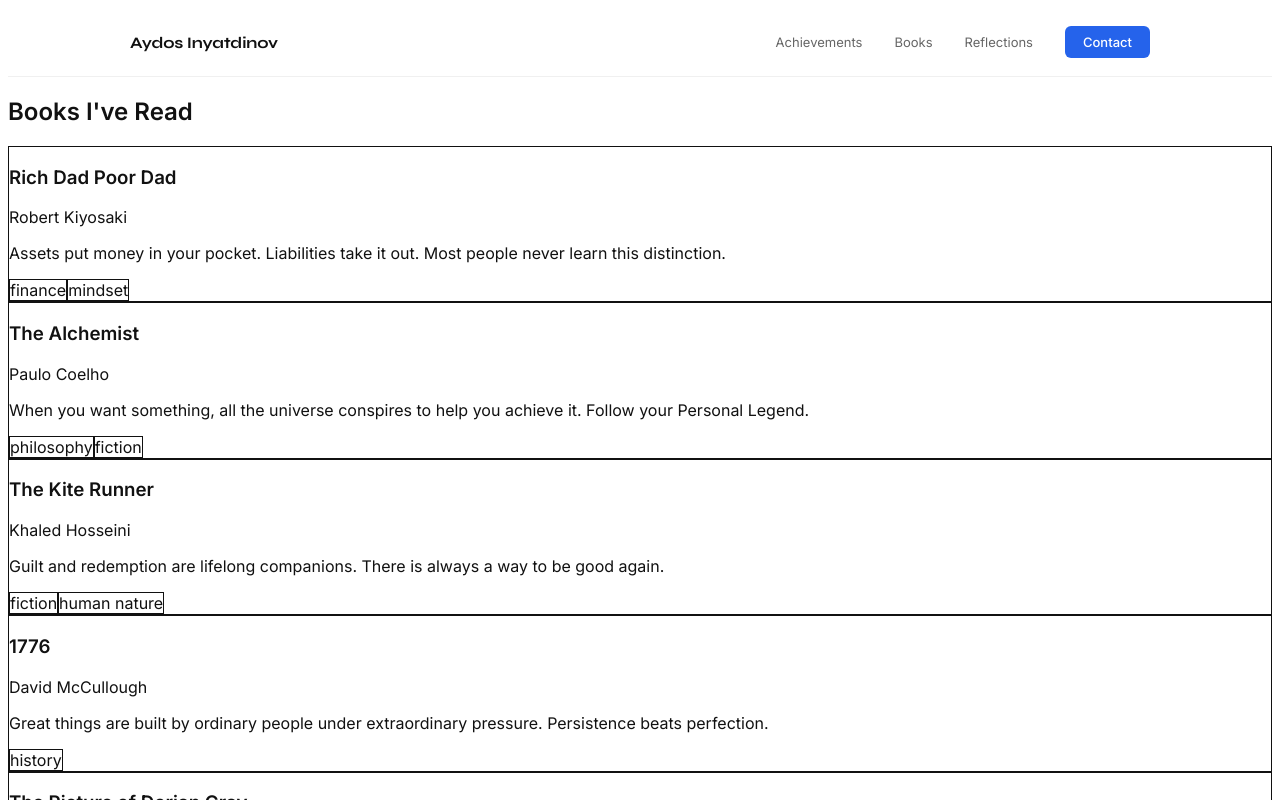
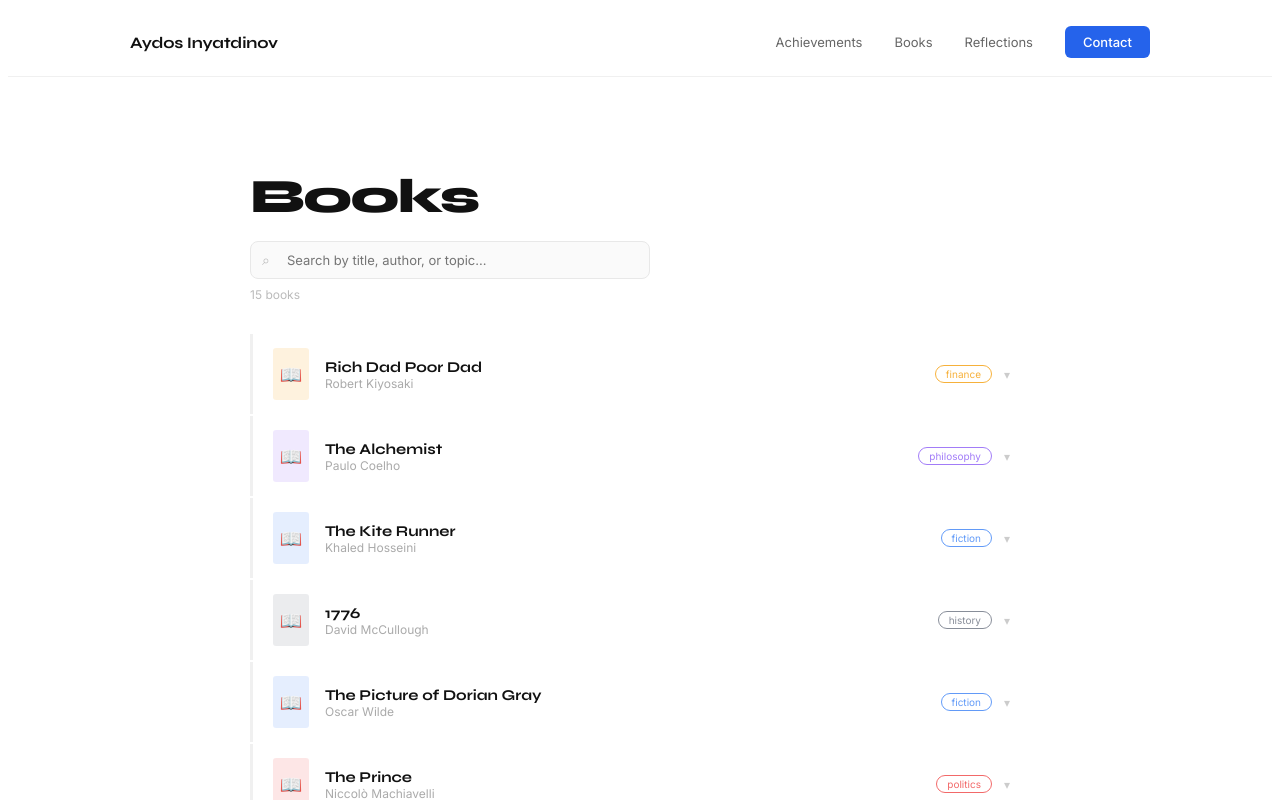
Before and after one commit to AydosIn/my-site, a Next.js app: page /books in a window 1280 px wide. Shown: the top 800 px of the page. Built offline with nearby package versions, Linux system fonts and the light colour scheme.

Commit message:
books page: interactive search and expand

```diff
--- a/app/books/page.tsx
+++ b/app/books/page.tsx
@@ -1,28 +1,184 @@
-import { Container } from "@components/Container";
-import { Section } from "@components/Section";
-import { Card } from "@components/Card";
-import { Badge } from "@components/Badge";
+"use client";
+
 import { books } from "@data/books";
+import { useState } from "react";
 
-export const metadata = { title: "Books" };
+const genreColors: Record<string, string> = {
+  finance: "#f59e0b",
+  philosophy: "#8b5cf6",
+  fiction: "#3b82f6",
+  politics: "#ef4444",
+  writing: "#10b981",
+  economics: "#f97316",
+  history: "#6b7280",
+  mathematics: "#06b6d4",
+  education: "#06b6d4",
+  "human nature": "#ec4899",
+  strategy: "#ef4444",
+  psychology: "#8b5cf6",
+  science: "#3b82f6",
+  thinking: "#f97316",
+  craft: "#10b981",
+  productivity: "#f59e0b",
+  behavior: "#f59e0b",
+};
 
 export default function BooksPage() {
+  const [query, setQuery] = useState("");
+  const [openId, setOpenId] = useState<string | null>(null);
+
+  const filtered = books.filter((b) => {
+    const search = [b.title, b.author, ...(b.tags ?? []), b.takeaway ?? ""]
+      .join(" ")
+      .toLowerCase();
+    return search.includes(query.toLowerCase());
+  });
+
   return (
-    <Container>
-      <Section title="Books I've Read">
-        <div className="grid gap-4">
-          {books.map((b) => (
-            <Card key={b.id} title={b.title} subtitle={b.author} meta={b.year?.toString()}>
-              <p className="text-gray-700">{b.takeaway}</p>
-              {b.tags && b.tags.length > 0 && (
-                <div className="mt-3 flex flex-wrap gap-2">
-                  {b.tags.map((t) => <Badge key={t} label={t} />)}
+    <div style={{ background: "#fff", minHeight: "100vh" }}>
+      <div style={{ maxWidth: "860px", margin: "0 auto", padding: "64px 40px" }}>
+
+        {/* Header */}
+        <div style={{ marginBottom: "32px" }}>
+          <h1 style={{
+            fontFamily: "Syne, sans-serif",
+            fontSize: "48px",
+            fontWeight: 800,
+            color: "#111",
+            letterSpacing: "-0.03em",
+            lineHeight: 1,
+            marginBottom: "20px",
+          }}>
+            Books
+          </h1>
+          <div style={{ position: "relative", maxWidth: "400px" }}>
+            <span style={{
+              position: "absolute", left: "12px", top: "50%",
+              transform: "translateY(-50%)", color: "#bbb",
+              fontSize: "14px", pointerEvents: "none",
+            }}>
+              ⌕
+            </span>
+            <input
+              type="text"
+              value={query}
+              onChange={(e) => setQuery(e.target.value)}
+              placeholder="Search by title, author, or topic..."
+              style={{
+                width: "100%",
+                padding: "10px 16px 10px 36px",
+                border: "1.5px solid #e8e8e8",
+                borderRadius: "8px",
+                fontSize: "13px",
+                fontFamily: "Inter, sans-serif",
+                color: "#111",
+                outline: "none",
+                background: "#fafafa",
+              }}
+            />
+          </div>
+          <div style={{ fontSize: "12px", color: "#bbb", marginTop: "8px" }}>
+            {filtered.length} book{filtered.length !== 1 ? "s" : ""}
+          </div>
+        </div>
+
+        {/* Book list */}
+        <div>
+          {filtered.map((book) => {
+            const primaryTag = book.tags?.[0] ?? "other";
+            const accent = genreColors[primaryTag] ?? "#111";
+            const isOpen = openId === book.id;
+
+            return (
+              <div
+                key={book.id}
+                onClick={() => setOpenId(isOpen ? null : book.id)}
+                style={{
+                  borderLeft: `3px solid ${isOpen ? accent : "#f0f0f0"}`,
+                  marginBottom: "2px",
+                  cursor: "pointer",
+                  transition: "border-color 0.15s",
+                }}
+              >
+                {/* Main row */}
+                <div style={{
+                  display: "flex",
+                  alignItems: "center",
+                  justifyContent: "space-between",
+                  padding: "14px 20px",
+                  gap: "16px",
+                }}>
+                  <div style={{ display: "flex", alignItems: "center", gap: "16px", flex: 1, minWidth: 0 }}>
+                    <div style={{
+                      width: "36px", height: "52px", borderRadius: "3px",
+                      background: accent + "22", flexShrink: 0,
+                      display: "flex", alignItems: "center",
+                      justifyContent: "center", fontSize: "18px",
+                    }}>
+                      📖
+                    </div>
+                    <div>
+                      <div style={{
+                        fontFamily: "Syne, sans-serif",
+                        fontSize: "15px", fontWeight: 700, color: "#111",
+                        whiteSpace: "nowrap", overflow: "hidden", textOverflow: "ellipsis",
+                      }}>
+                        {book.title}
+                      </div>
+                      <div style={{ fontSize: "12px", color: "#aaa" }}>
+                        {book.author}
+                      </div>
+                    </div>
+                  </div>
+                  <div style={{ display: "flex", alignItems: "center", gap: "12px", flexShrink: 0 }}>
+                    <span style={{
+                      fontSize: "10px", color: accent,
+                      border: `1px solid ${accent}`,
+                      borderRadius: "100px", padding: "2px 10px", opacity: 0.8,
+                    }}>
+                      {primaryTag}
+                    </span>
+                    <span style={{
+                      fontSize: "12px", color: isOpen ? "#888" : "#ccc",
+                      transition: "transform 0.2s, color 0.2s",
+                      display: "inline-block",
+                      transform: isOpen ? "rotate(180deg)" : "rotate(0deg)",
+                    }}>
+                      ▾
+                    </span>
+                  </div>
                 </div>
-              )}
-            </Card>
-          ))}
+
+                {/* Expandable summary */}
+                {isOpen && (
+                  <div style={{ padding: "0 20px 16px 72px" }}>
+                    <div style={{
+                      fontSize: "13px", color: "#555",
+                      lineHeight: 1.8, fontWeight: 300, maxWidth: "560px",
+                    }}>
+                      {book.takeaway}
+                    </div>
+                    {book.tags && book.tags.length > 1 && (
+                      <div style={{ display: "flex", gap: "6px", marginTop: "10px", flexWrap: "wrap" }}>
+                        {book.tags.map((tag) => (
+                          <span key={tag} style={{
+                            fontSize: "10px", color: "#999",
+                            background: "#f8f8f8", border: "1px solid #f0f0f0",
+                            borderRadius: "4px", padding: "3px 8px",
+                          }}>
+                            {tag}
+                          </span>
+                        ))}
+                      </div>
+                    )}
+                  </div>
+                )}
+              </div>
+            );
+          })}
         </div>
-      </Section>
-    </Container>
+
+      </div>
+    </div>
   );
 }
```
